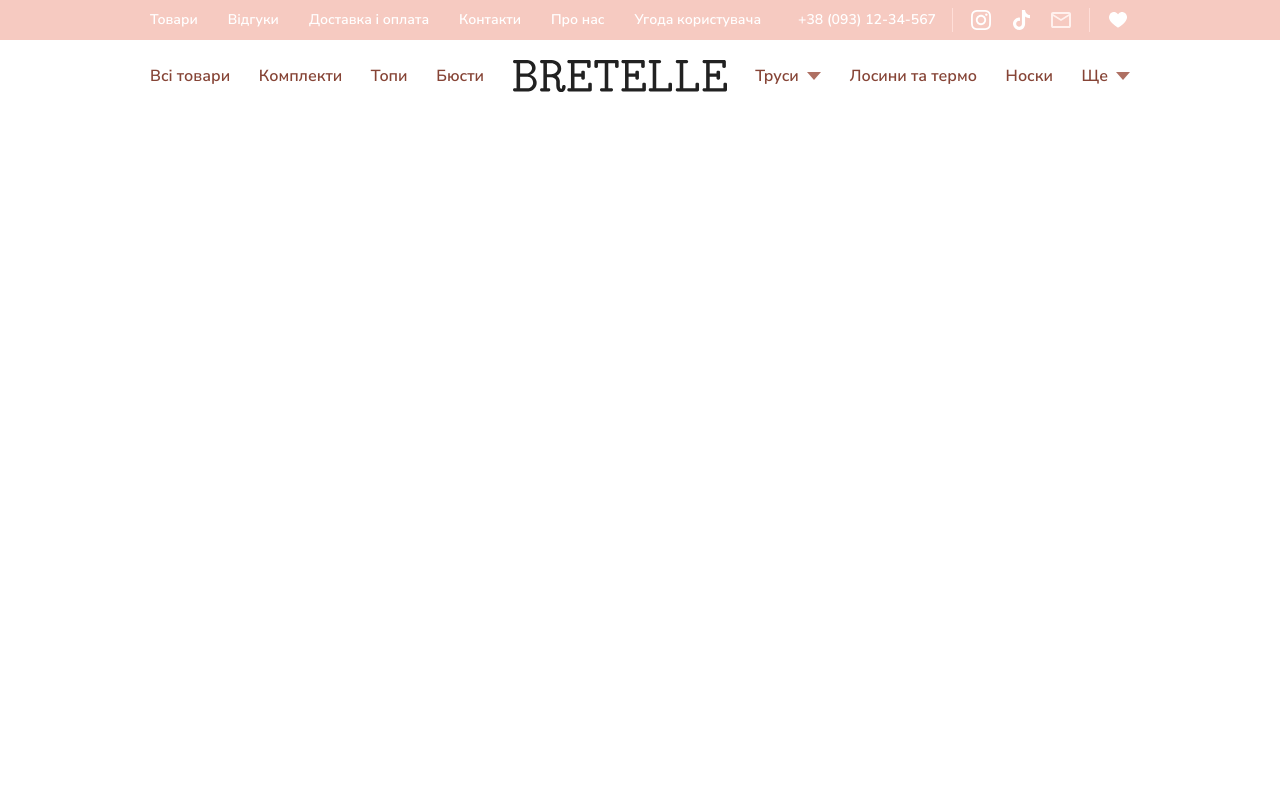
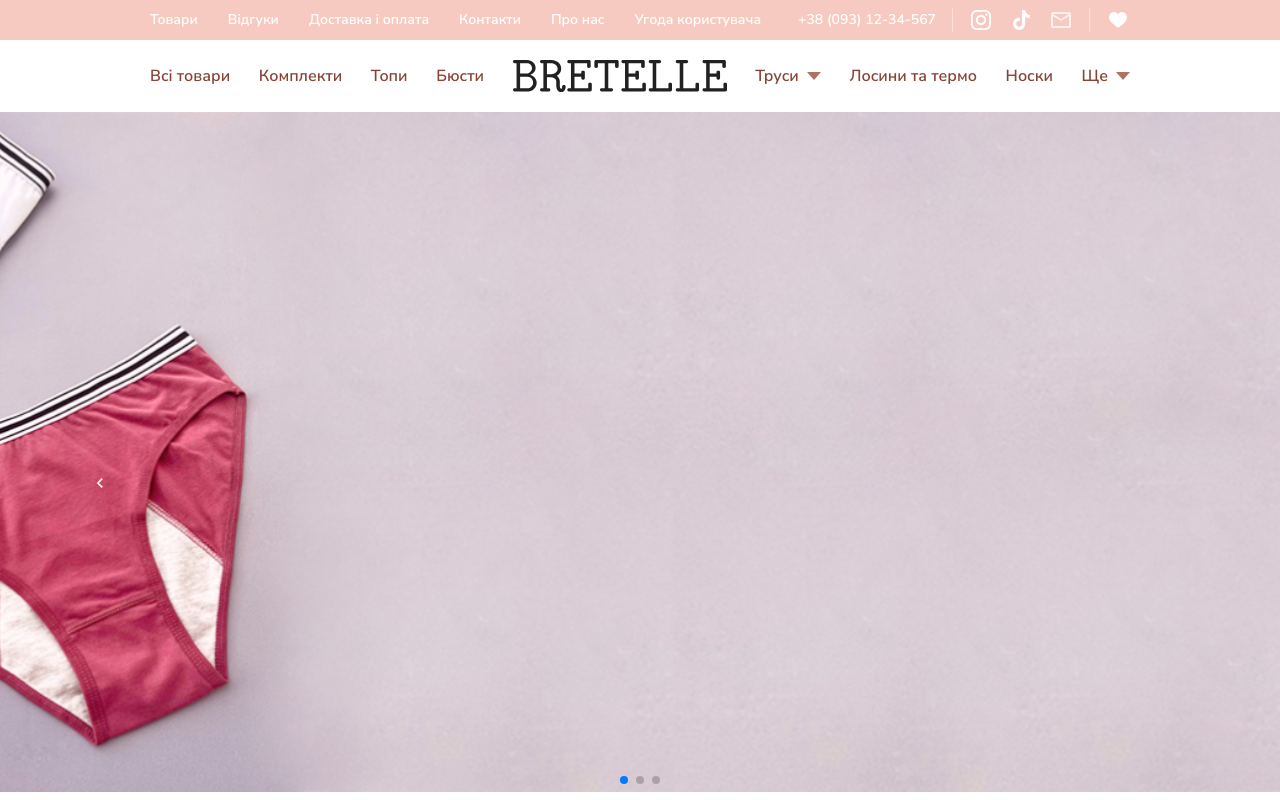
Before and after one commit to RostyslavL11/Bretelle, a website: page src/index.html in a window 1280 px wide. Drawn offline with nearby package versions, Linux system fonts and the light colour scheme; files that its build step writes are made by us from their sources.

Commit message:
working with swiper

```diff
--- a/src/index.html
+++ b/src/index.html
@@ -8,13 +8,21 @@
 
 	<link rel="preconnect" href="https://fonts.googleapis.com">
 	<link rel="preconnect" href="https://fonts.gstatic.com" crossorigin>
+
 	<link
 		href="https://fonts.googleapis.com/css2?family=Nunito+Sans:ital,opsz,wght@0,6..12,200..1000;1,6..12,200..1000&display=swap"
 		rel="stylesheet">
 
+
+
+	<link rel="stylesheet" href="https://cdn.jsdelivr.net/npm/swiper@11/swiper-bundle.min.css" />
+
 	<link rel="stylesheet" href="css/style.min.css">
 
-	<script src="js/script.js"></script>
+	<script src="https://cdn.jsdelivr.net/npm/swiper@11/swiper-bundle.min.js"></script>
+
+	<script defer src="js/script.js"></script>
+
 </head>
 
 <body>
@@ -68,7 +76,6 @@
 		</div>
 
 		<nav class="menu">
-
 			<div class="container">
 				<ul class="menu__list">
 					<li class="menu__item">
@@ -155,6 +162,45 @@
 		</nav>
 	</header>
 
+	<main>
+		<section class="promo">
+
+			<!-- Slider main container -->
+			<div class="swiper">
+				<!-- Additional required wrapper -->
+				<div class="swiper-wrapper">
+					<!-- Slides -->
+					<div class="swiper-slide">
+						<img src="img/promo/slide_1.jpg" alt="">
+					</div>
+
+					<div class="swiper-slide">
+						<img src="img/promo/slide_2.jpg" alt="">
+					</div>
+
+					<div class="swiper-slide">
+						<img src="img/promo/slide_3.jpg" alt="">
+					</div>
+
+				</div>
+				<!-- If we need pagination -->
+				<div class="swiper-pagination"></div>
+
+				<!-- If we need navigation buttons -->
+				<div class="swiper-button-prev">
+					<!-- <img src="icons/promo_arrows/promo-arrow-prev.svg" alt=""> -->
+				</div>
+				<div class="swiper-button-next">
+					<!-- <img src="icons/promo_arrows/promo-arrow-next.svg" alt=""> -->
+
+				</div>
+
+			</div>
+
+		</section>
+	</main>
+
+
 </body>
 
 </html>
--- a/src/js/script.js
+++ b/src/js/script.js
@@ -36,3 +36,27 @@ document.addEventListener('click', e => {
 		dropdown.classList.remove("dropdown__active");
 	});
 });
+
+
+// swiper
+const swiper = new Swiper('.swiper', {
+	// Optional parameters
+	direction: 'horizontal',
+	loop: true,
+
+	// If we need pagination
+	pagination: {
+		el: '.swiper-pagination',
+	},
+
+	// Navigation arrows
+	navigation: {
+		nextEl: '.swiper-button-next',
+		prevEl: '.swiper-button-prev',
+	},
+
+	// And if we need scrollbar
+	scrollbar: {
+		el: '.swiper-scrollbar',
+	},
+});
--- a/src/sass/components/_dropdown.scss
+++ b/src/sass/components/_dropdown.scss
@@ -4,6 +4,7 @@
   align-items: center;
   gap: 8px;
   transition: all 0.5s ease-in-out;
+  z-index: 10;
 
   &__arrow {
     width: 0;
@@ -21,6 +22,7 @@
     left: 0;
     top: calc(100%);
     border-radius: 4px;
+    background-color: var(--white-color);
     box-shadow: 0px 1px 10px 0px rgba(203, 203, 203, 0.25);
     pointer-events: none;
     opacity: 0;
--- /dev/null
+++ b/src/sass/sections/_promo.scss
@@ -0,0 +1,35 @@
+.swiper {
+  &-slide {
+    img {
+      width: 100%;
+      height: calc(100vh - 120px);
+      object-fit: cover;
+    }
+  }
+  &-button {
+    &-prev {
+      left: 50px;
+    }
+  }
+}
+
+.swiper-button-prev::after,
+.swiper-button-next::after {
+  content: ""; /* Вимкнути вміст за замовчуванням (стрілочки Swiper) */
+
+  background-size: contain; /* Розмір зображення, наприклад, contain або cover */
+  width: 20px; /* Ширина зображення стрілки */
+  height: 20px; /* Висота зображення стрілки */
+}
+
+.swiper-button-prev::after {
+  background-image: url("../icons/promo_arrows/promo-arrow-prev.svg");
+}
+// .swiper-button-next::after {
+//   // content: none; /* вимкнути вміст стрілок за замовчуванням */
+// }
+
+.swiper-button-prev {
+  width: 100px;
+  height: 100px;
+}
--- a/src/sass/style.scss
+++ b/src/sass/style.scss
@@ -9,6 +9,8 @@
 @import "components/favorite";
 @import "components/buttons";
 @import "components/dropdown";
+@import "components/promo-slider";
 
 @import "sections/header";
 @import "sections/menu";
+@import "sections/promo";
```
Also changed, not shown: dist/css/style.min.css, dist/icons/promo_arrows/arrow.svg (added), dist/icons/promo_arrows/promo-arrow-next.svg (added), dist/icons/promo_arrows/promo-arrow-prev.svg (added), dist/img/1.svg (deleted), dist/img/promo/slide_1.jpg (added), dist/img/promo/slide_2.jpg (added), dist/img/promo/slide_3.jpg (added), dist/index.html, dist/js/script.js, src/icons/promo_arrows/promo-arrow-next.svg (added), src/icons/promo_arrows/promo-arrow-prev.svg (added), src/img/promo/slide_1.jpg (added), src/img/promo/slide_2.jpg (added), 2 more files.
